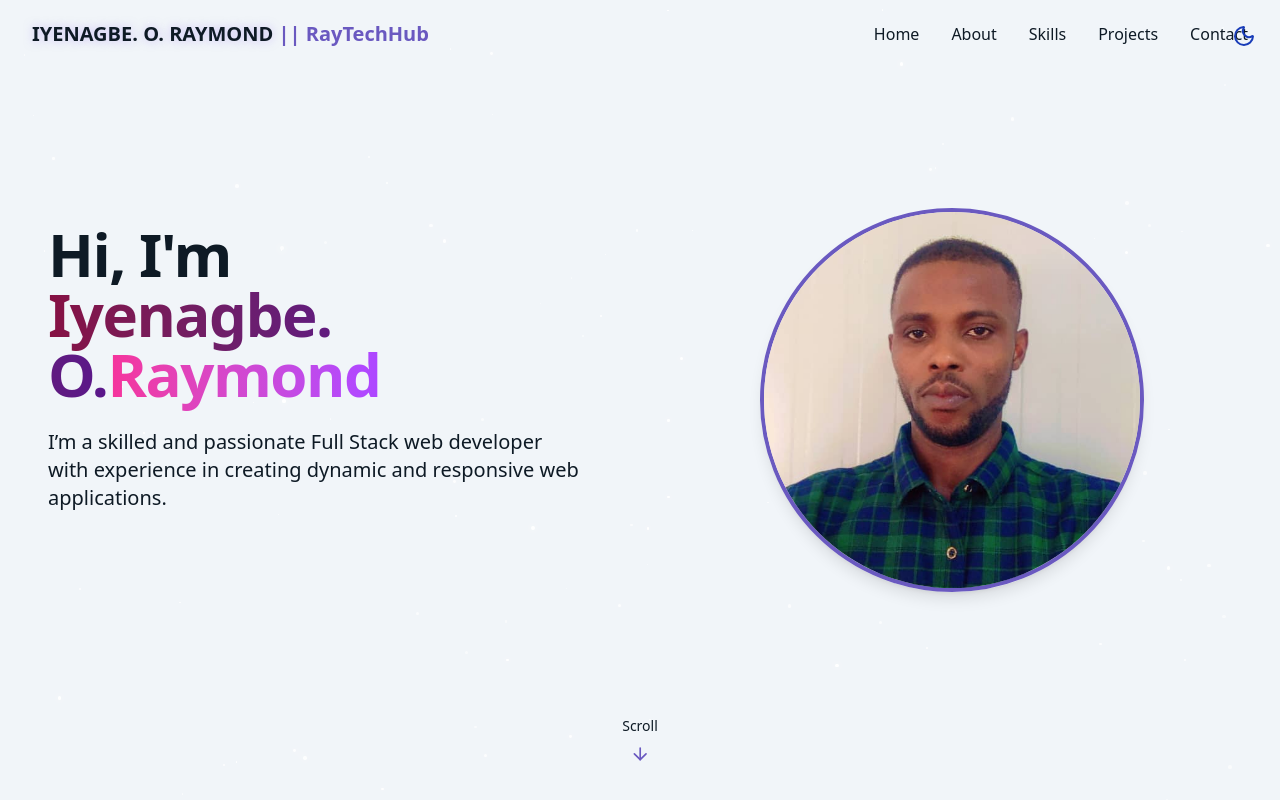
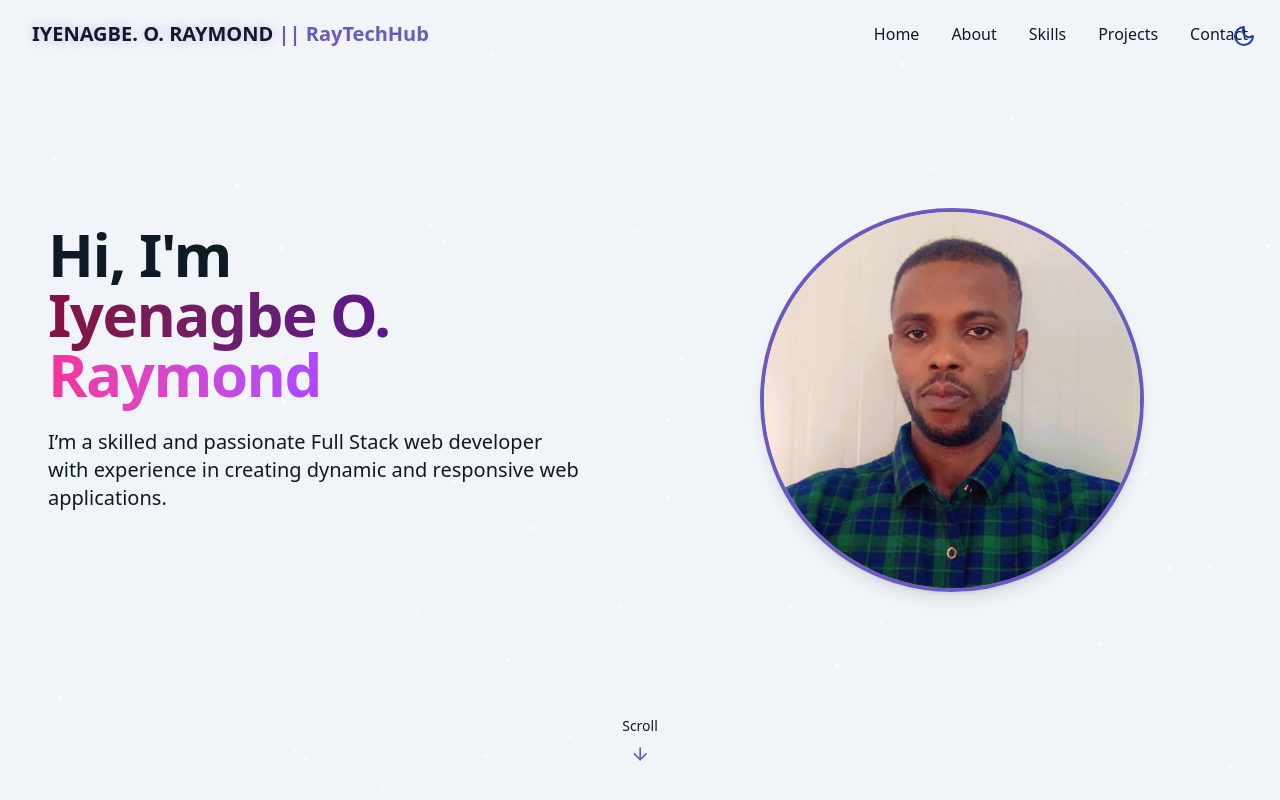
Before and after one commit to iyenagbe/React-port, a React (Vite) app: page / in a window 1280 px wide. Shown: the top 800 px of the page. Built offline with nearby package versions, Linux system fonts and the light colour scheme.

Commit message:
make changes

```diff
--- a/index.html
+++ b/index.html
@@ -4,7 +4,7 @@
     <meta charset="UTF-8" />
     <!-- <link rel="icon" type="image/svg+xml" href="/vite.svg" /> -->
     <meta name="viewport" content="width=device-width, initial-scale=1.0" />
-    <title>RAY PORTFOLIO</title>
+    <title>Ray Portfolio</title>
   </head>
   <body>
     <div id="root"></div>
--- a/src/Components/HeroSection.jsx
+++ b/src/Components/HeroSection.jsx
@@ -11,10 +11,9 @@ const HeroSection = () => {
           <h1 className="text-4xl md:text-6xl font-bold tracking-tight">
             <span className="block opacity-0 animate-fade-in">Hi, I'm</span>
             <span className="block md:inline opacity-0 animate-fade-in-delay-1 bg-gradient-to-r from-pink-900 to-purple-900 text-transparent bg-clip-text">
-              Iyenagbe. O.
+              Iyenagbe O.
             </span>
-            <span className="block md:inline opacity-0 animate-fade-in-delay-2 bg-gradient-to-r from-pink-500 to-purple-500 text-transparent bg-clip-text">
-              Raymond
+            <span className="block md:inline opacity-0 animate-fade-in-delay-2 bg-gradient-to-r from-pink-500 to-purple-500 text-transparent bg-clip-text"> Raymond
             </span>
           </h1>
 
```
